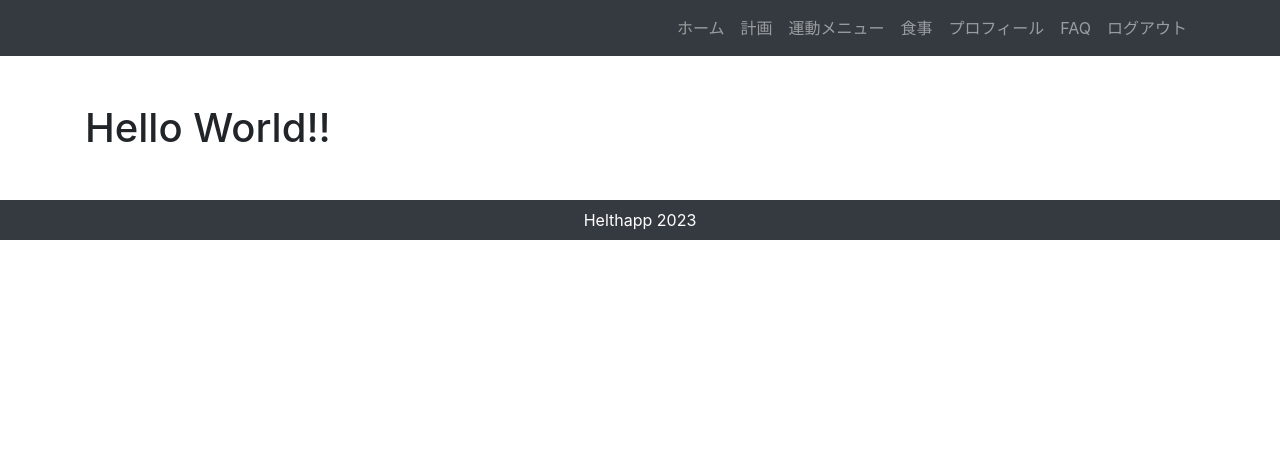
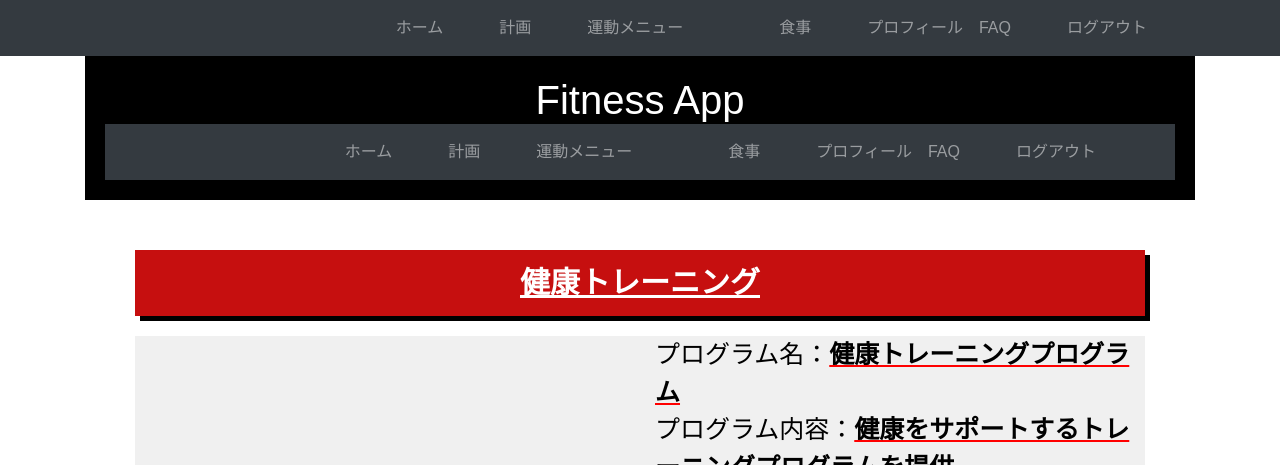
Before and after one commit to s1f102101075/helpapp2, a Django app: page / in a window 1280 px wide. Shown: the top 465 px of the page. Before the commit the page ends 240 px from the top, so only its background shows below. Run offline with Django 4.2, Linux system fonts and the light colour scheme; a user stored in the database is signed in; some libraries are stand-ins or nearby versions.

Commit message:
ghj
tyuk

```diff
--- /dev/null
+++ b/app/static/css/home.css
@@ -0,0 +1,224 @@
+/* 全体のスタイル */
+body {
+    font-family: Arial, sans-serif;
+    margin: 0;
+    padding: 0;
+    color: #000000; /* 文字色を濃くする（黒色） */
+
+  }
+
+  /* ヘッダーのスタイル */
+  header {
+    padding: .5em .7em;
+    background-color: #000000;
+    color: #fff;
+    padding: 20px;
+    text-align: center;
+
+  }
+
+  header h1 {
+    margin: 0;
+  }
+
+  header {
+  text-align: right;
+  }
+
+  nav ul {
+  list-style: none;
+  margin: 0;
+  padding: 0;
+  }
+
+  nav li {
+  display: inline;
+  margin-right: 20px; /* リンク間のスペースを調整できます */
+  }
+
+  nav {
+  text-align: right;
+  }
+
+  nav ul {
+  list-style: none;
+  margin: 0;
+  padding: 0;
+  }
+
+  nav li {
+  display: inline;
+  margin-right: 20px; /* リンク間のスペースを調整できます */
+  }
+  header h1 {
+  text-align: center;
+  }
+
+
+  @media (max-width: 600px) {
+    image img {
+      max-width: 50%;
+    }
+  }
+  .image{
+    width:300px;
+    height: auto; /* 画像の高さを自動調整 */
+    display: flex;
+    margin-right: 30px;
+    text-align: center;
+    float: right; /* 右寄せにするために float を使用 */
+    margin: 0 0 0px 150px; /* 余白を調整（上 右 下 左） */
+  }
+  .image1{
+    width:500px;
+    height: auto; /* 画像の高さを自動調整 */
+    display: flex;
+    margin-right: 30px;
+    text-align: center;
+    float: right; /* 右寄せにするために float を使用 */
+    margin: 0 0 0px 150px; /* 余白を調整（上 右 下 左） */
+  }
+  .about-content{
+    margin-bottom: 30px;
+    background-color: #f0f0f0;
+    display: flex; /* 要素を横に並べるための Flexbox レイアウトを使用 */
+    align-items: center; /* 要素を垂直方向に中央揃え */
+  }
+  .about-content li {
+    font-size: 25px;
+    margin: 0 ; /* 箇条書きの上下の余白をリセット */
+    padding-left: 30px; /* 箇条書きの左側の余白を指定 */
+    list-style-type: none;
+  }
+  .about-content p {
+    font-size: 20px;
+    margin: 0 ; /* 箇条書きの上下の余白をリセット */
+    padding-left: 30px; /* 箇条書きの左側の余白を指定 */
+  }
+  .projects h3{
+    font-size: 30px;
+    font-weight: bold;
+    margin-bottom: 10px;
+
+  }
+  .contact {
+    text-align: center;
+  }
+  .contact2 {
+    text-align: center;
+  }
+  strong{
+    text-decoration: underline red;
+  }
+
+
+
+  .label {
+    font-size: 30px;
+    display: flex;
+    align-items: center;
+    margin-left: 350px;
+  }
+
+  .value {
+    font-size: 15px;
+    margin-left: 100px;
+    text-align: left;
+  }
+
+
+
+
+
+
+
+
+
+
+  nav ul {
+    list-style-type: none;
+    padding: 0;
+  }
+
+  nav ul li {
+    display: inline;
+    margin-right: 40px;
+  }
+
+  nav ul li a {
+    color: #fff;
+    text-decoration: none;
+  }
+
+  /* セクションのスタイル */
+  section {
+    padding: 50px;
+  }
+
+  section h2 {
+    color: #333;
+    text-align: center;
+    font-size: 30px; /* フォントサイズを指定 */
+    font-weight: bold; /* フォントの太さを指定 */
+    text-transform: uppercase; /* テキストを大文字に変換 */
+    text-decoration: underline; /* テキストに下線を追加 */
+    margin-bottom: 20px; /* 下側の余白を指定 */
+    padding: .5em .7em;
+    background-color: #c60f0f;
+    color: #fff;
+    box-shadow: 5px 5px #000000;
+  }
+
+
+  /* プロジェクトのスタイル */
+  .project {
+    margin-bottom: 20px;
+  }
+
+  .project h3 {
+    color: #333;
+  }
+
+  /* フッターのスタイル */
+  footer {
+    background-color: #333;
+    color: #fff;
+    padding: 20px;
+    text-align: center;
+  }
+
+  footer p {
+    margin: 0;
+  }
+
+  .line {
+    border-bottom: 1px solid black;
+  }
+  a {
+    color: inherit;
+    text-decoration: none;
+    position: relative;
+  }
+
+  a::before{
+    content: "";
+    position: absolute;
+    bottom: -3px;
+    left: 0;
+    height: 3px;
+    width: 100%;
+    transition: 0.3s;
+    border-radius: 25px;
+    transform: scaleX(0);
+    background: #d32424;
+  }
+
+  a:hover::before {
+    transform: scaleX(1);
+  }
+
+  .line {
+  border-top: 4px solid red;
+  width: 100%;
+  margin-bottom: 0;
+  }
--- a/app/templates/app/base.html
+++ b/app/templates/app/base.html
@@ -7,9 +7,8 @@
     <meta name="viewport" content="width=device-width, initial-scale=1.0" />
     <link
       rel="stylesheet"
-      href="https://stackpath.bootstrapcdn.com/bootstrap/4.4.1/css/bootstrap.min.css"
-    />
-    <link rel="stylesheet" href="{% static 'css/style.css' %}" />
+      href="https://stackpath.bootstrapcdn.com/bootstrap/4.4.1/css/bootstrap.min.css"/>
+    <link rel="stylesheet" href="{% static 'css/home.css' %}" />
     <title>カスタム認証チュートリアル</title>
   </head>
 
--- a/app/templates/app/index.html
+++ b/app/templates/app/index.html
@@ -1,7 +1,85 @@
 {% extends "app/base.html" %} {% block content %}
+{% load static %}
+<!DOCTYPE html>
+<html>
+<head>
+  <meta charset="UTF-8">
+  <title>PORTFOLIO</title>
+  <link href="{% static  'css/style.css' %}" rel="stylesheet">
+</head>
+<body>
 
-<div class="my-5">
-  <h1>Hello World!!</h1>
-</div>
+
+  <header>
+    <h1>Fitness App</h1>
+    <nav class="navbar navbar-expand-lg navbar-dark bg-dark">
+      <div class="container">
+        <ul class="navbar-nav ml-auto">
+          <li class="nav-item">
+            <a class="nav-link" href="/">ホーム</a>
+          </li>
+          {% if user.is_authenticated %}
+          <li class="nav-item">
+              <a class="nav-link" href="{% url 'plan' %}">計画</a>
+            </li>
+          <li class="nav-item">
+              <a class="nav-link" href="{% url 'training' %}">運動メニュー</a>
+            </li>
+          <li class="nav-item">
+              <li class="nav-item">
+                  <a class="nav-link" href="{% url 'food' %}">食事</a>
+                </li>
+            <a class="nav-link" href="{% url 'profile' %}">プロフィール</a>
+          </li>
+          <li class="nav-item">
+              <a class="nav-link" href="{% url 'FAQ' %}">FAQ</a>
+            </li>
+          <li class="nav-item">
+              <a class="nav-link" href="{% url 'account_logout' %}">ログアウト</a>
+            </li>
+          {% else %}
+          <li class="nav-item">
+              <a class="nav-link" href="{% url 'account_signup' %}">サインアップ</a>
+            </li>
+          <li class="nav-item">
+              <a class="nav-link" href="{% url 'account_login' %}">ログイン</a>
+            </li>
+          {% endif %}
+        </ul>
+      </div>
+    </nav>
+  </header>
+
+  <section id="about">
+    <h2>健康トレーニング</h2>
+    <div class="about-content">
+      <img src="{% static 'home/img/fitness.png' %}" alt="トレーニング画像" class="image">
+      <ul>
+        <li>プログラム名：<strong>健康トレーニングプログラム</strong></li>
+        <li>プログラム内容：<strong>健康をサポートするトレーニングプログラムを提供</strong></li>
+        <li>トレーニング指導者：<strong>室伏亮</strong></li>
+        <li>所在地：<strong>神奈川県</strong></li>
+        <li>対象者：<strong>全年齢対応</strong></li>
+        <p> </p>
+        <p>当サイトでは、健康トレーニングプログラムを提供しています。室伏亮が指導するトレーニングプログラムは、健康維持や体力向上をサポートします。プログラムにはプログラミングを活用したトレーニング方法も含まれており、楽しみながら健康を改善できます。</p>
+        <p>健康な生活を送りたい方、体力をアップさせたい方、是非ご参加ください！</p>
+      </ul>
+    </div>
+  </section>
+
+
+
+  <section id="contact">
+    <h2>お問い合わせ</h2>
+    <p>メールアドレス：<strong>s1f102102010@iniad.org</strong></p>
+    <p>電話番号：<strong>080-1371-3329</strong></p>
+    <p></p>
+    <p><strong>是非メッセージをお待ちしております！</strong></p>
+  </section>
+  <footer>
+    <p>© 2023 就活ポートフォリオ. All rights reserved.</p>
+  </footer>
+</body>
+</html>
 
 {% endblock %}
--- a/app2/__init__.py
+++ b/app2/__init__.py
@@ -0,0 +1,4 @@
+import openai
+from django.conf import settings
+
+openai.api_key = settings.OPENAI_API_KEY
--- a/config/settings.py
+++ b/config/settings.py
@@ -135,6 +135,8 @@
 LOGIN_REDIRECT_URL = '/'
 ACCOUNT_LOGOUT_REDIRECT_URL = '/'
 ACCOUNT_EMAIL_VERIFICATION = 'none'
+OPENAI_API_KEY = '7f5AQ030gyWL6Cbgu1GNO-fTRvLAyKgQ8Lcu10bMZnvz6UgH3fXxJgooGCP60ToYx6z3PQAc2HUo72fk2GOVMeg'
+
 
 AUTH_USER_MODEL = 'accounts.CustomUser'
 ACCOUNT_AUTHENTICATION_METHOD = 'email'
```
Also changed, not shown: app2/templates/app2/FAQ.html (+47 -11 lines), app2/templates/app2/server.js (added, +52 -0 lines), app2/views.py (+9 -0 lines), db.sqlite3.
